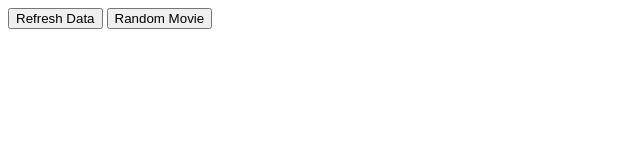
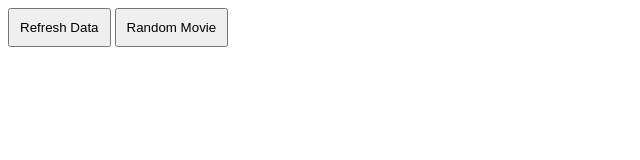
Before and after one commit to Criptic/random_movie_selector, a website: page frontend/index.html in a window 1280 px wide. Shown: the whole page, without its empty margins (0-640 px from the left). Drawn offline with Linux system fonts and the light colour scheme.

Commit message:
documentation and small improvements

```diff
--- a/app.js
+++ b/app.js
@@ -100,6 +100,7 @@ app.get('/watchMovie', (req, res) => {
     })
 })
 
+app.use('/static', express.static('frontend'))
 const server = app.listen(3000, () => console.log('Server ready'))
 
 /**
--- a/frontend/index.html
+++ b/frontend/index.html
@@ -1,6 +1,12 @@
 <html>
     <head>
         <title>Random Movie Selector</title>
+        <link rel="shortcut icon" href="localhost:3000/static/favicon.ico" type="image/x-icon">
+        <style>
+            button {
+                padding: 10;
+            }
+        </style>
     </head>
     <body>
         <div id="result"></div>
@@ -47,6 +53,7 @@
             }
 
             function watchMovie() {
+                watchMovieBtn.style.display = 'none';
                 let movieId = document.getElementById('movieId').innerText;
                 fetch(`http://localhost:3000/watchMovie?movieId=${movieId}`);
             }
```
Also changed, not shown: package.json (+4 -4 lines), README.md, design/Random_Movie_Selector_Logo.svg (added), frontend/favicon.ico (added), 3 other files.
